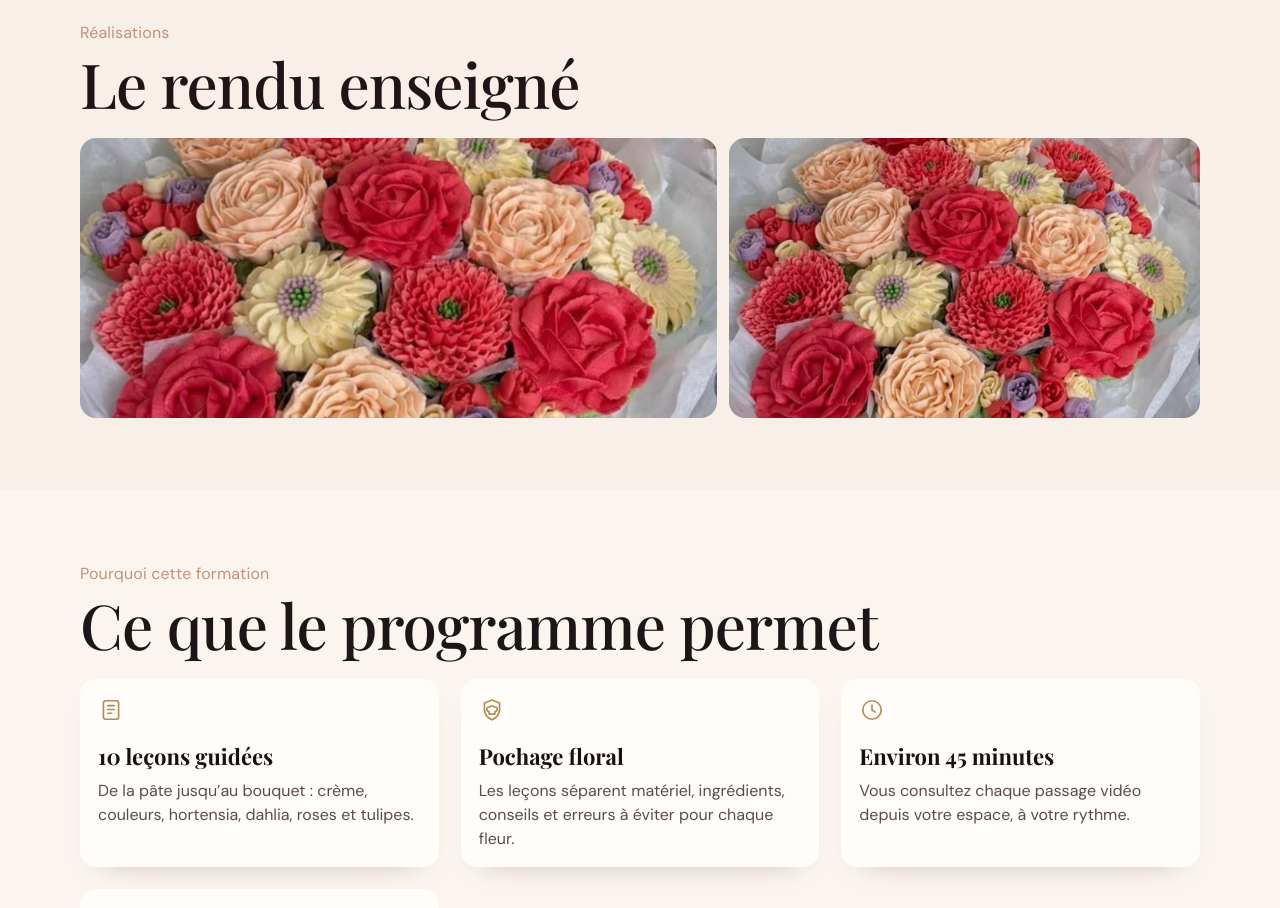
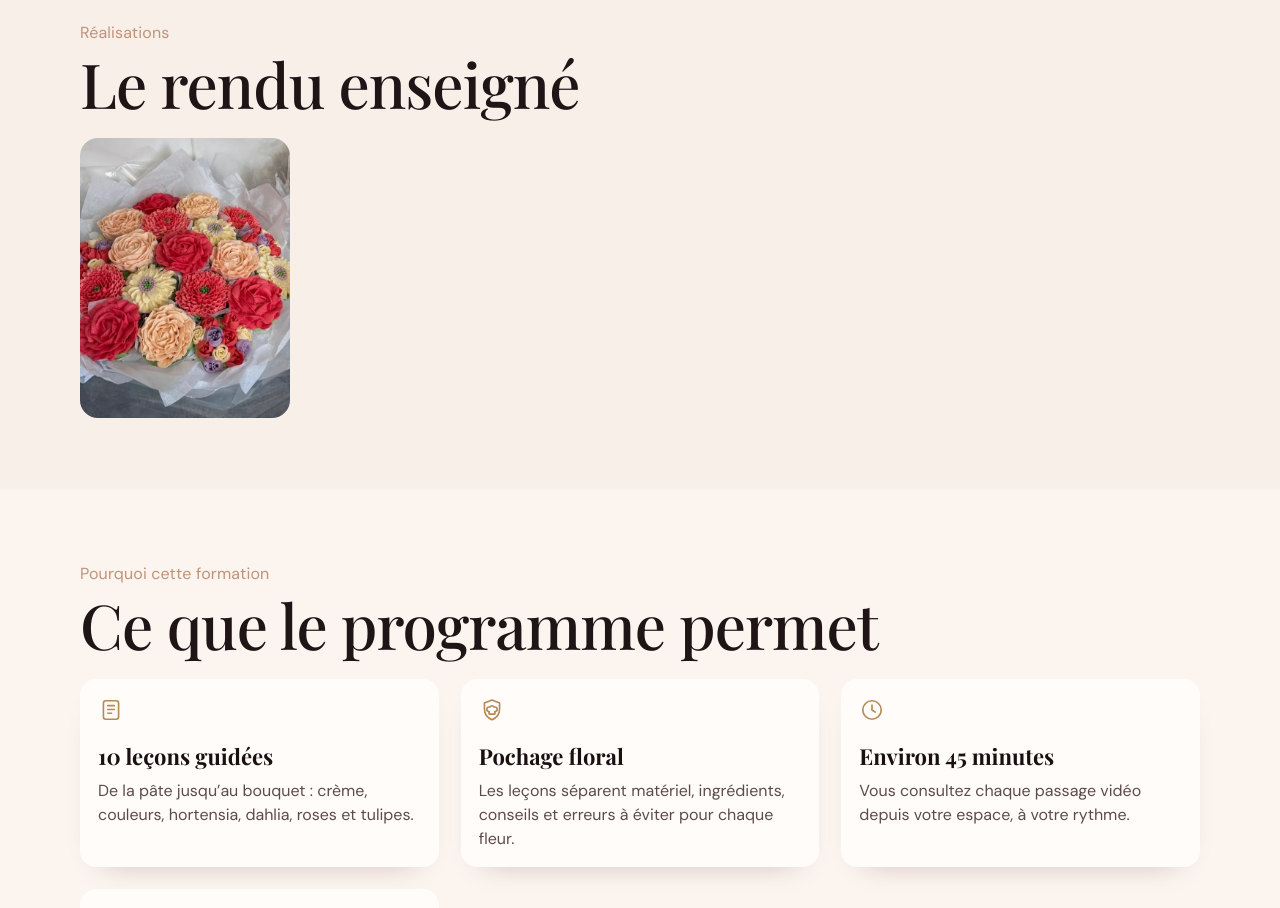
Before and after one commit to redouane84000/belage-patisserie-front, a React (Vite) app: page /formations/flower-cupcake in a window 1280 px wide. Shown: the part 2240-3148 px from the top of the page. Built offline with nearby package versions, Linux system fonts and the light colour scheme; a web font is replaced by a local one.

Commit message:
Affiche une seule photo de rendu et nettoie le hero mobile.
Co-authored-by: Cursor <cursoragent@cursor.com>

```diff
--- a/src/content/courseAssets.js
+++ b/src/content/courseAssets.js
@@ -58,6 +58,7 @@ export const COURSE_ASSETS = {
   home: {
     hero: '/assets/formations/mk-hero-desktop.jpg',
     heroMobile: '/assets/formations/mk-hero-mobile.jpg',
+    heroMobileWebp: '/assets/formations/mk-hero-mobile.webp',
     hdNeeded: false,
   },
   pack: {
--- a/src/pages/Home/Home.jsx
+++ b/src/pages/Home/Home.jsx
@@ -22,6 +22,11 @@ export default function Home() {
         <section className="hero" aria-labelledby="hero-title">
           <figure className="hero-photo">
             <picture>
+              <source
+                media="(max-width:767px)"
+                type="image/webp"
+                srcSet={COURSE_ASSETS.home.heroMobileWebp}
+              />
               <source media="(max-width:767px)" srcSet={COURSE_ASSETS.home.heroMobile} />
               <img
                 src={COURSE_ASSETS.home.hero}
--- a/src/pages/Packs/TrainingProduct.jsx
+++ b/src/pages/Packs/TrainingProduct.jsx
@@ -14,6 +14,10 @@ export default function TrainingProduct() {
   const [added, setAdded] = useState(false)
 
   if (!page) return <Navigate to="/packs" replace />
+
+  const taughtShots = page.kind === 'course' && page.gallery?.length
+    ? page.gallery.slice(0, 1)
+    : page.gallery
 
   function addToCart() {
     if (page.kind !== 'course') return
@@ -129,13 +133,13 @@ export default function TrainingProduct() {
           </section>
         )}
 
-        {page.gallery?.length > 0 && (
+        {taughtShots?.length > 0 && (
           <section className="lp-sec" aria-labelledby="lp-gallery">
             <div className="lp-wrap">
               <p className="kicker">Réalisations</p>
               <h2 className="h2" id="lp-gallery">Le rendu enseigné</h2>
-              <div className={`lp-gallery lp-gallery--${page.gallery.length}`}>
-                {page.gallery.map((item) => (
+              <div className={`lp-gallery lp-gallery--${taughtShots.length}`}>
+                {taughtShots.map((item) => (
                   <figure className="ph" key={item.src}>
                     <img src={item.src} alt={item.alt} loading="lazy" />
                   </figure>
--- a/src/pages/Packs/product-landing.css
+++ b/src/pages/Packs/product-landing.css
@@ -76,6 +76,13 @@
 
 .lp-gallery{display:grid;gap:12px;margin-top:22px}
 .lp-gallery .ph{height:210px;border-radius:16px}
+.lp-gallery--1{max-width:none}
+.lp-gallery--1 .ph{
+  height:auto;
+  aspect-ratio:4/5;
+  max-height:440px;
+  border-radius:18px;
+}
 .lp-offer{
   display:grid;gap:22px;margin:0 16px 10px;padding:22px;
   border-radius:20px;color:#FFF6EF;
@@ -121,10 +128,12 @@
   .lp-wrap{padding:0 var(--gutter)}
   .lp-outcomes{grid-template-columns:repeat(2,minmax(0,1fr));gap:18px}
   .lp-why,.lp-pack-grid{grid-template-columns:repeat(3,minmax(0,1fr));gap:22px}
+  .lp-gallery--1{max-width:480px}
   .lp-gallery--2{grid-template-columns:1.15fr .85fr}
   .lp-gallery--3{grid-template-columns:1.2fr .8fr .8fr}
   .lp-gallery .ph{height:280px}
   .lp-gallery .ph:first-child{height:280px}
+  .lp-gallery--1 .ph{height:auto;aspect-ratio:3/4;max-height:560px}
   .lp-offer{
     grid-template-columns:280px minmax(0,1fr);
     align-items:center;
--- a/src/styles/belage.css
+++ b/src/styles/belage.css
@@ -252,6 +252,7 @@
   /* hero */
   .hero{height:auto;padding-bottom:104px;background:radial-gradient(500px 420px at 50% 30%,#4A0A16 0%,rgba(74,10,22,0) 70%),linear-gradient(180deg,#300309 0%,#2A0307 55%,#240308 100%)}
   .hero-photo{position:relative;top:52px;right:auto;width:100%;max-width:none;height:373px;margin-top:0;-webkit-mask-image:linear-gradient(180deg,transparent 0%,#000 10%,#000 80%,transparent 100%);mask-image:linear-gradient(180deg,transparent 0%,#000 10%,#000 80%,transparent 100%);-webkit-mask-composite:source-over;mask-composite:add}
+  .hero-photo picture{display:block;width:100%;height:100%}
   .hero-photo img{object-position:50% 40%}
   .hero-in{padding:3px 22px 0 28px;margin-top:52px}
   .eyebrow{font-size:25px}
```
Also changed, not shown: public/assets/formations/mk-hero-mobile.webp (added).
